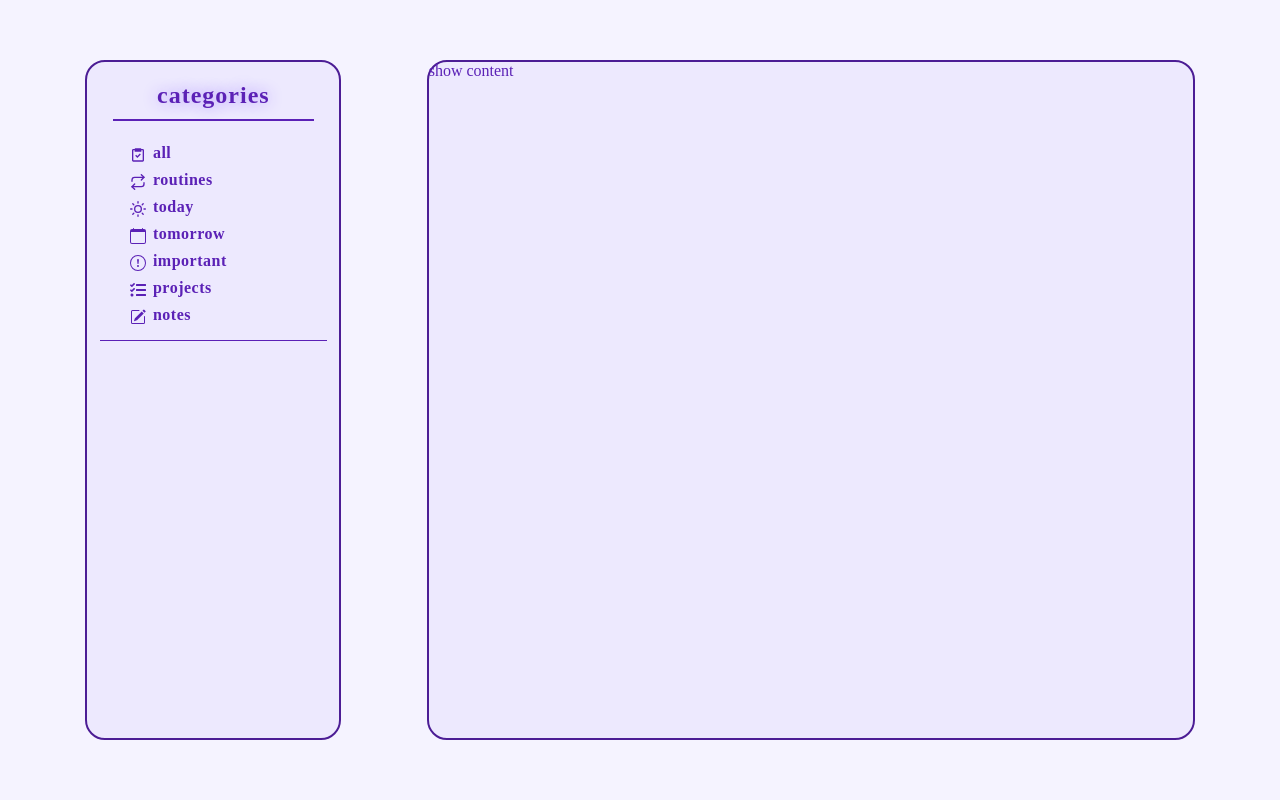
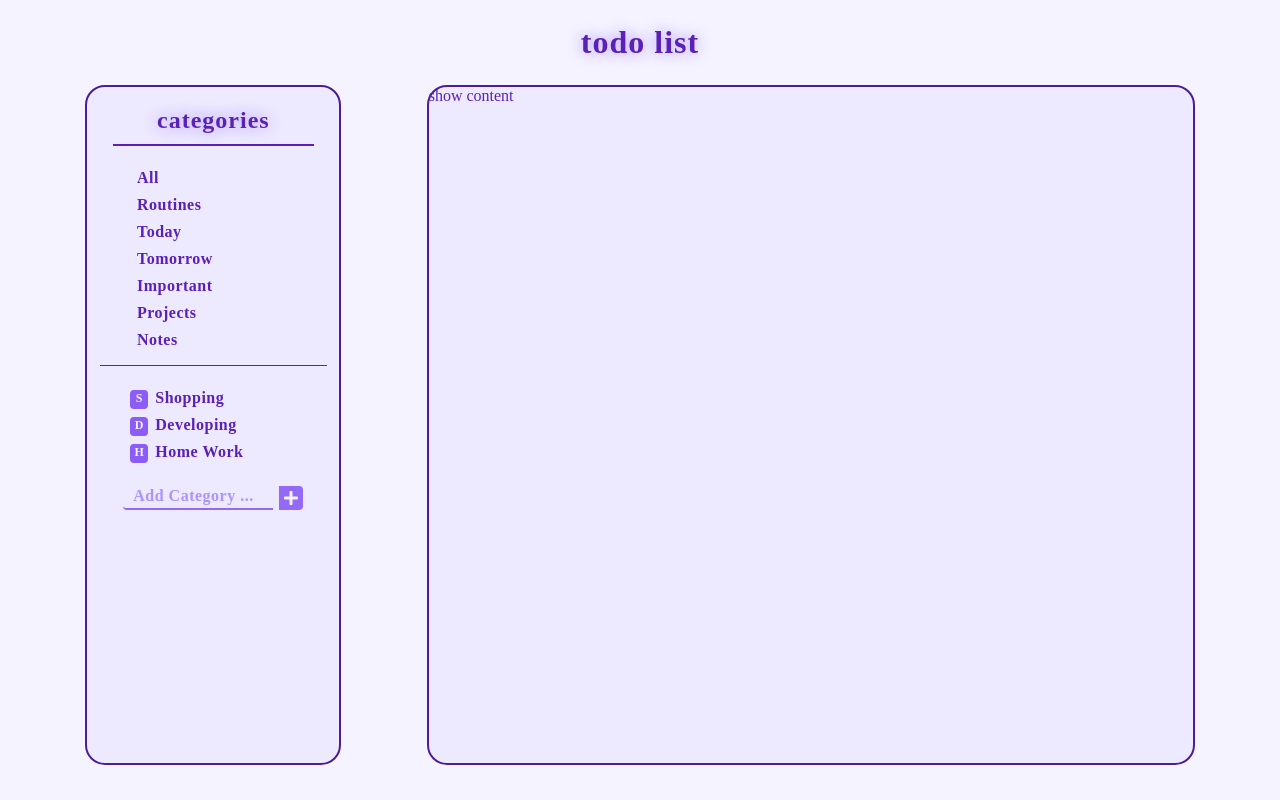
Before and after one commit to Bahram-Ab/todo-list, a React (Create React App) app: page / in a window 1280 px wide. Built offline with nearby package versions, Linux system fonts and the light colour scheme; the HTML template or start-up script is replaced by a standard one; a web font is replaced by a local one.

Commit message:
other categories added

```diff
--- a/src/App.css
+++ b/src/App.css
@@ -1,9 +1,22 @@
-main {
-  width: 100%;
-  min-height: 100vh;
-  display: flex;
-  align-items: center;
-  justify-content: space-evenly;
+body {
   color: #5b21b6;
   background: #f5f3ff;
 }
+main {
+  width: 100%;
+  min-height: 75%;
+  display: flex;
+  justify-content: space-evenly;
+  margin-top: 3vh;
+  margin-bottom: 2vh;
+}
+header {
+  margin-top: 3vh;
+}
+
+h1 {
+  text-align: center;
+  letter-spacing: 1px;
+  text-shadow: 0px 0px 15px #a78bfa;
+  font-size: 2rem;
+}
--- a/src/App.js
+++ b/src/App.js
@@ -1,13 +1,19 @@
+import { Fragment } from "react/cjs/react.production.min";
 import "./App.css";
 import OptionsList from "./components/OptionsList/OptionsList";
 import ShowContent from "./components/ShowContent/ShowContent";
 
 function App() {
   return (
-    <main className="main">
-      <OptionsList />
-      <ShowContent />
-    </main>
+    <Fragment>
+      <header>
+        <h1>todo list</h1>
+      </header>
+      <main>
+        <OptionsList />
+        <ShowContent />
+      </main>
+    </Fragment>
   );
 }
 
--- a/src/components/OptionsList/OptionsList.jsx
+++ b/src/components/OptionsList/OptionsList.jsx
@@ -1,5 +1,6 @@
 import React from "react";
 import MainCategories from "../mainCategories/MainCategories";
+import OtherCategories from "../otherCategories/OtherCategories";
 import styles from "./optionList.module.css";
 
 function OptionsList() {
@@ -7,6 +8,7 @@ function OptionsList() {
     <section className={styles.container}>
       <h3>categories</h3>
       <MainCategories />
+      <OtherCategories />
     </section>
   );
 }
--- a/src/components/OptionsList/optionList.module.css
+++ b/src/components/OptionsList/optionList.module.css
@@ -1,6 +1,6 @@
 .container {
   width: calc(80% / 4);
-  height: 85vh;
+  min-height: 85vh;
   display: flex;
   flex-direction: column;
   align-items: flex-start;
--- a/src/components/ShowContent/showContent.module.css
+++ b/src/components/ShowContent/showContent.module.css
@@ -1,6 +1,6 @@
 .container {
   width: calc((80% / 4) * 3);
-  height: 85vh;
+  min-height: 85vh;
   display: flex;
   flex-direction: column;
   align-items: flex-start;
--- a/src/components/mainCategories/Category.jsx
+++ b/src/components/mainCategories/Category.jsx
@@ -38,9 +38,9 @@ function Category({ categories }) {
         break;
     }
     return (
-      <div className={styles.category}>
+      <div className={styles.category} key={category.id}>
         {icon}
-        <span>{category}</span>
+        <span>{category.item}</span>
       </div>
     );
   });
--- a/src/components/mainCategories/MainCategories.jsx
+++ b/src/components/mainCategories/MainCategories.jsx
@@ -4,13 +4,13 @@ import Category from "./Category";
 
 function MainCategories() {
   const categories = [
-    "all",
-    "routines",
-    "today",
-    "tomorrow",
-    "important",
-    "projects",
-    "notes",
+    { item: "all", id: 0 },
+    { item: "routines", id: 1 },
+    { item: "today", id: 2 },
+    { item: "tomorrow", id: 3 },
+    { item: "important", id: 4 },
+    { item: "projects", id: 5 },
+    { item: "notes", id: 6 },
   ];
   return (
     <div className={styles.container}>
--- a/src/components/mainCategories/mainCategories.module.css
+++ b/src/components/mainCategories/mainCategories.module.css
@@ -22,4 +22,5 @@
   margin-left: 7px;
   padding-bottom: 3px;
   letter-spacing: 0.5px;
+  text-transform: capitalize;
 }
--- /dev/null
+++ b/src/components/otherCategories/Category.jsx
@@ -0,0 +1,26 @@
+import React from "react";
+import styles from "./otherCategories.module.css";
+
+function Category({ categories }) {
+  const EditCategoryName = (category) => {
+    if (category.length >= 20) {
+      let editedCategory = category.substr(0, 18);
+      editedCategory += "...";
+      return editedCategory;
+    }
+    return category;
+  };
+  let icon;
+  return categories.map((category) => {
+    icon = category.item.replace(/\s+/g, "")[0];
+    const categoryName = EditCategoryName(category.item);
+    return (
+      <div className={styles.category} key={category.id}>
+        <span className={styles.icon}>{icon}</span>
+        <span className={styles.item}>{categoryName}</span>
+      </div>
+    );
+  });
+}
+
+export default Category;
--- /dev/null
+++ b/src/components/otherCategories/OtherCategories.jsx
@@ -0,0 +1,53 @@
+import React, { useRef, useState } from "react";
+import Category from "./Category";
+import styles from "./otherCategories.module.css";
+import { FaPlus } from "react-icons/fa";
+
+function OtherCategories() {
+  const inputCategory = useRef(null);
+  const [categories, setCategories] = useState([
+    { item: "shopping", id: 0 },
+    { item: "developing", id: 1 },
+    { item: "home work", id: 2 },
+  ]);
+
+  const addCategory = () => {
+    const inputValue = inputCategory.current.value;
+    //validate input value
+    if (inputValue.replace(/\s+/g, "") === "") {
+      alert("please Enter category completely");
+      inputCategory.current.value = "";
+      return;
+    } else if (categories.indexOf(inputValue) > -1) {
+      alert("this category already exist !!!");
+      inputCategory.current.value = "";
+      return;
+    }
+    //set new category
+    setCategories([...categories, { item: inputValue, id: categories.length }]);
+  };
+
+  const handleSubmit = (e) => {
+    e.preventDefault();
+    addCategory();
+  };
+
+  return (
+    <div className={styles.container}>
+      <Category categories={categories} />
+      <form onSubmit={handleSubmit}>
+        <input
+          type="text"
+          className={styles.item}
+          placeholder="add category ..."
+          ref={inputCategory}
+        />
+        <span onClick={addCategory}>
+          <FaPlus className={styles.plus} />
+        </span>
+      </form>
+    </div>
+  );
+}
+
+export default OtherCategories;
--- /dev/null
+++ b/src/components/otherCategories/otherCategories.module.css
@@ -0,0 +1,93 @@
+.container {
+  width: 90%;
+  margin: 10px auto;
+  padding: 0 20px 10px;
+}
+.category {
+  width: 100%;
+  display: flex;
+  align-items: center;
+  padding: 3px 10px;
+  transition: all 0.3s;
+  border-radius: 20px;
+  font-weight: 600;
+}
+.category:hover {
+  background: #8b5cf6;
+  color: #f5f3ff;
+}
+
+.item {
+  margin-left: 7px;
+  padding-bottom: 3px;
+  letter-spacing: 0.5px;
+  text-transform: capitalize;
+  max-width: 80%;
+  overflow: hidden;
+}
+
+.category .icon {
+  display: flex;
+  justify-content: center;
+  align-items: center;
+  width: 1.15rem;
+  height: 1.15rem;
+  color: #f5f3ff;
+  background-color: #8b5cf6;
+  border-radius: 4px;
+  padding-bottom: 0.15rem;
+  font-size: 0.75rem;
+  text-transform: uppercase;
+}
+.category:hover .icon {
+  color: #8b5cf6;
+  background-color: #f5f3ff;
+}
+.container form {
+  margin-top: 10px;
+  display: flex;
+  align-items: flex-end;
+  opacity: 0.9;
+}
+
+.container form input {
+  width: 100%;
+  background-color: #ede9fe;
+  border-bottom-left-radius: 4px;
+  border: none;
+  border-bottom: 2px solid #8b5cf6;
+  margin: 7px auto;
+  padding: 3px 10px;
+  letter-spacing: 0.5px;
+  outline: none;
+  caret-color: #8b5cf6;
+  color: #7c3aed;
+}
+
+.container form span {
+  display: flex;
+  justify-content: center;
+  align-items: center;
+  width: 1.5rem;
+  height: 1.5rem;
+  margin: 7px auto;
+  background-color: #8b5cf6;
+  color: #f5f3ff;
+  border-radius: 4px;
+  border-bottom-left-radius: 0;
+  border-top-left-radius: 0;
+}
+.container form .plus {
+  display: inline-block;
+  margin: auto;
+  cursor: pointer;
+}
+.container form input::placeholder {
+  font-weight: bold;
+  color: #a78bfa;
+  font-size: 1rem;
+}
+
+.container form button {
+  display: none;
+}
```
